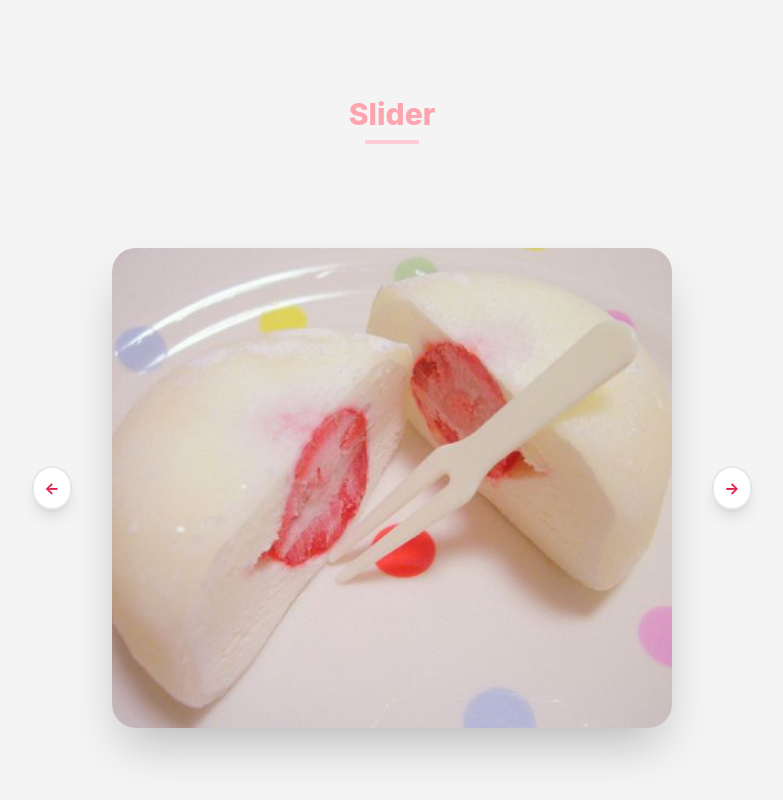
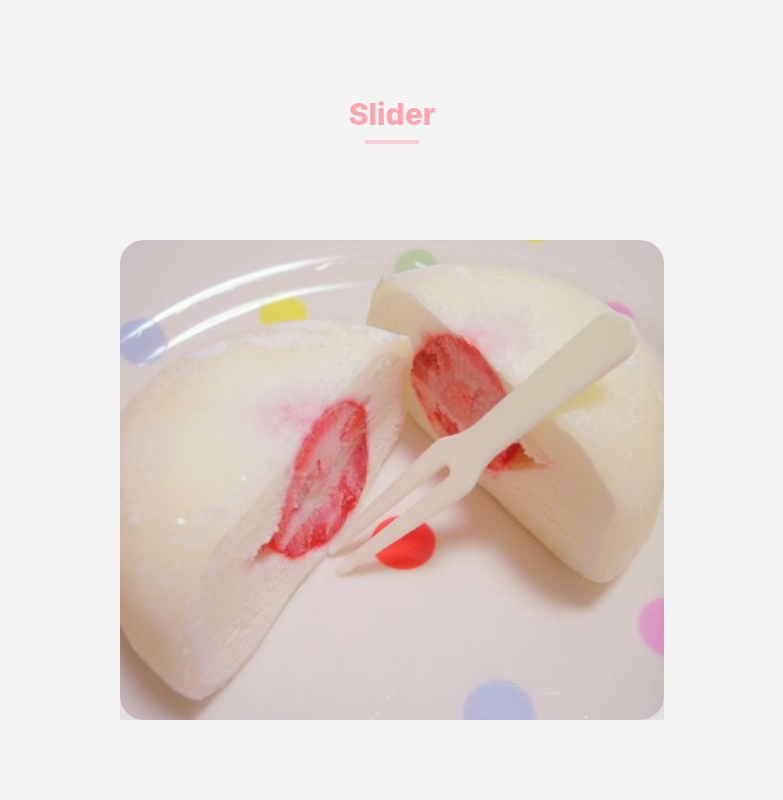
Before and after one commit to oknerdem/photo-slider, a Next.js app: page / in a window 1280 px wide. Shown: the whole page, without its empty margins (248-1031 px from the left). Built offline with nearby package versions, Linux system fonts and the light colour scheme.

Commit message:
swipe animation with swiper package

```diff
--- a/components/MoveButton.tsx
+++ /dev/null
@@ -1,16 +0,0 @@
-import styles from '@/styles/Home.module.css';
-
-interface MoveButtonProps {
-  onClick: () => void;
-  children: React.ReactNode;
-}
-
-const MoveButton = ({ onClick, children }: MoveButtonProps) => {
-  return (
-    <button className={styles.sliderButton} onClick={onClick}>
-      {children}
-    </button>
-  );
-};
-
-export default MoveButton;
--- a/components/home/Slider.tsx
+++ b/components/home/Slider.tsx
@@ -1,40 +1,37 @@
-import { useState } from 'react';
+import { Navigation } from 'swiper';
+import { Swiper, SwiperSlide } from 'swiper/react';
+import Image from 'next/image';
 import Images from '@/data/Data';
-import SliderTable from '@/components/home/SliderTable';
-import MoveButton from '@/components/MoveButton';
 import styles from '@/styles/Home.module.css';
+import 'swiper/css';
 
 const Slider = () => {
-  const [current, setCurrent] = useState(0);
-  const length = Images.length;
-
-  const nextImg = () => {
-    setCurrent(current === length - 1 ? 0 : current + 1);
-  };
-
-  const prevImg = () => {
-    setCurrent(current === 0 ? length - 1 : current - 1);
-  };
-
-  if (!Array.isArray(Images) || Images.length <= 0) {
-    return null;
-  }
-
   return (
-    <section className={styles.sliderMain}>
-      <MoveButton onClick={prevImg}>←</MoveButton>
-      {Images.map((image, index) => {
+    <Swiper
+      modules={[Navigation]}
+      navigation={{
+        nextEl: '.swiper-button-next',
+        prevEl: '.swiper-button-prev',
+      }}
+      spaceBetween={20}
+      slidesPerView={1}
+      loop={true}
+      className="w-full mx-auto items-center justify-center self-center content-center max-w-[34rem]"
+    >
+      {Images.map(image => {
         return (
-          <SliderTable
-            key={image.id}
-            index={index}
-            current={current}
-            image={image}
-          />
+          <SwiperSlide key={image.id}>
+            <Image
+              src={image.src}
+              width={320}
+              height={230}
+              alt={image.alt}
+              className={styles.sliderImage}
+            />
+          </SwiperSlide>
         );
       })}
-      <MoveButton onClick={nextImg}>→</MoveButton>
-    </section>
+    </Swiper>
   );
 };
 
--- a/components/home/SliderTable.tsx
+++ /dev/null
@@ -1,31 +0,0 @@
-import Image from 'next/image';
-import styles from '@/styles/Home.module.css';
-
-interface SliderTableProps {
-  index: number;
-  current: number;
-  key: any;
-  image: {
-    id: number;
-    src: string;
-    alt: string;
-  };
-}
-
-const SliderTable = ({ index, current, image, key }: SliderTableProps) => {
-  return (
-    <div className={styles.slide} key={key}>
-      {index === current && (
-        <Image
-          src={image.src}
-          width={320}
-          height={230}
-          alt={image.alt}
-          className={styles.sliderImage}
-        />
-      )}
-    </div>
-  );
-};
-
-export default SliderTable;
--- a/package.json
+++ b/package.json
@@ -19,6 +19,7 @@
     "next": "13.1.6",
     "react": "18.2.0",
     "react-dom": "18.2.0",
+    "swiper": "^8.4.6",
     "typescript": "4.9.4"
   },
   "devDependencies": {
--- a/pages/_document.tsx
+++ b/pages/_document.tsx
@@ -1,4 +1,4 @@
-import { Html, Head, Main, NextScript } from 'next/document'
+import { Html, Head, Main, NextScript } from 'next/document';
 
 export default function Document() {
   return (
@@ -9,5 +9,5 @@ export default function Document() {
         <NextScript />
       </body>
     </Html>
-  )
+  );
 }
--- a/tailwind.config.js
+++ b/tailwind.config.js
@@ -4,7 +4,6 @@ module.exports = {
     './app/**/*.{js,ts,jsx,tsx}',
     './pages/**/*.{js,ts,jsx,tsx}',
     './components/**/*.{js,ts,jsx,tsx}',
-
     // Or if using `src` directory:
     './src/**/*.{js,ts,jsx,tsx}',
   ],
```
Also changed, not shown: 1 other file (tests, documents, lock files or other folders).
